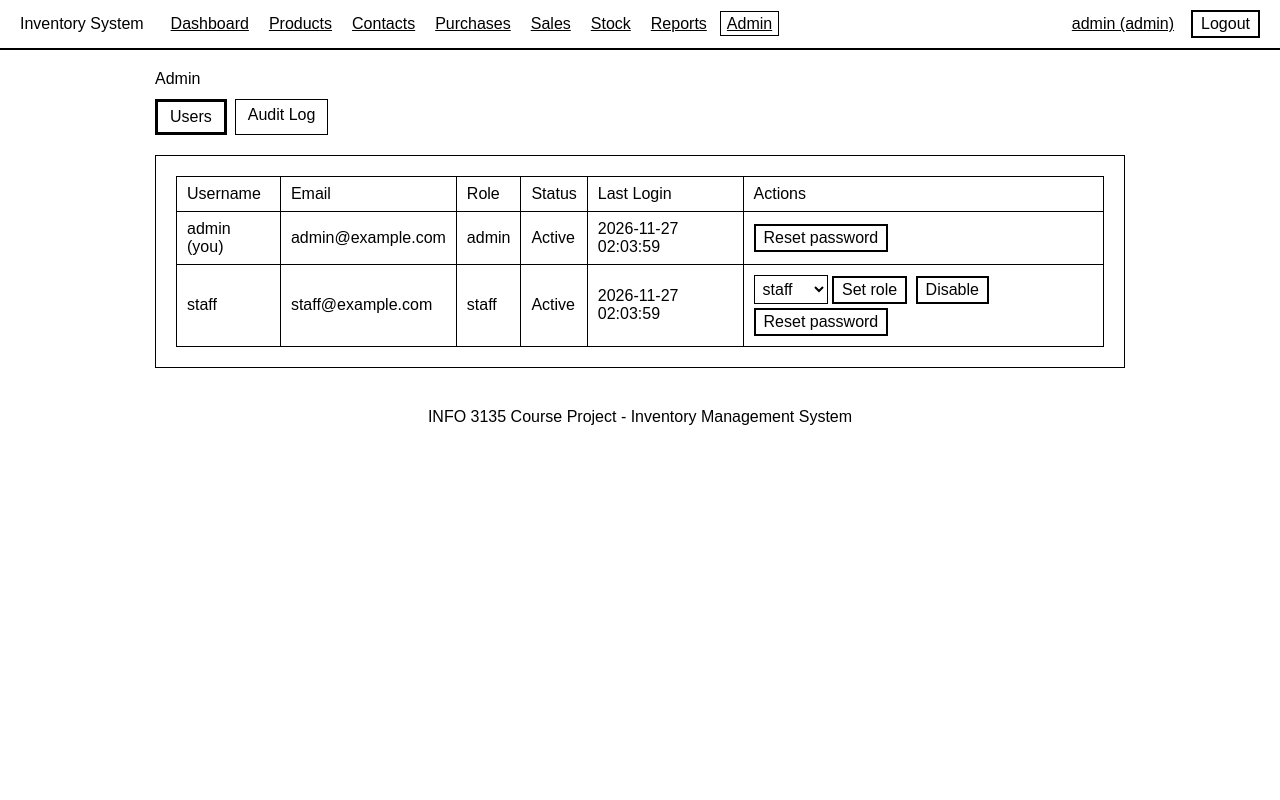
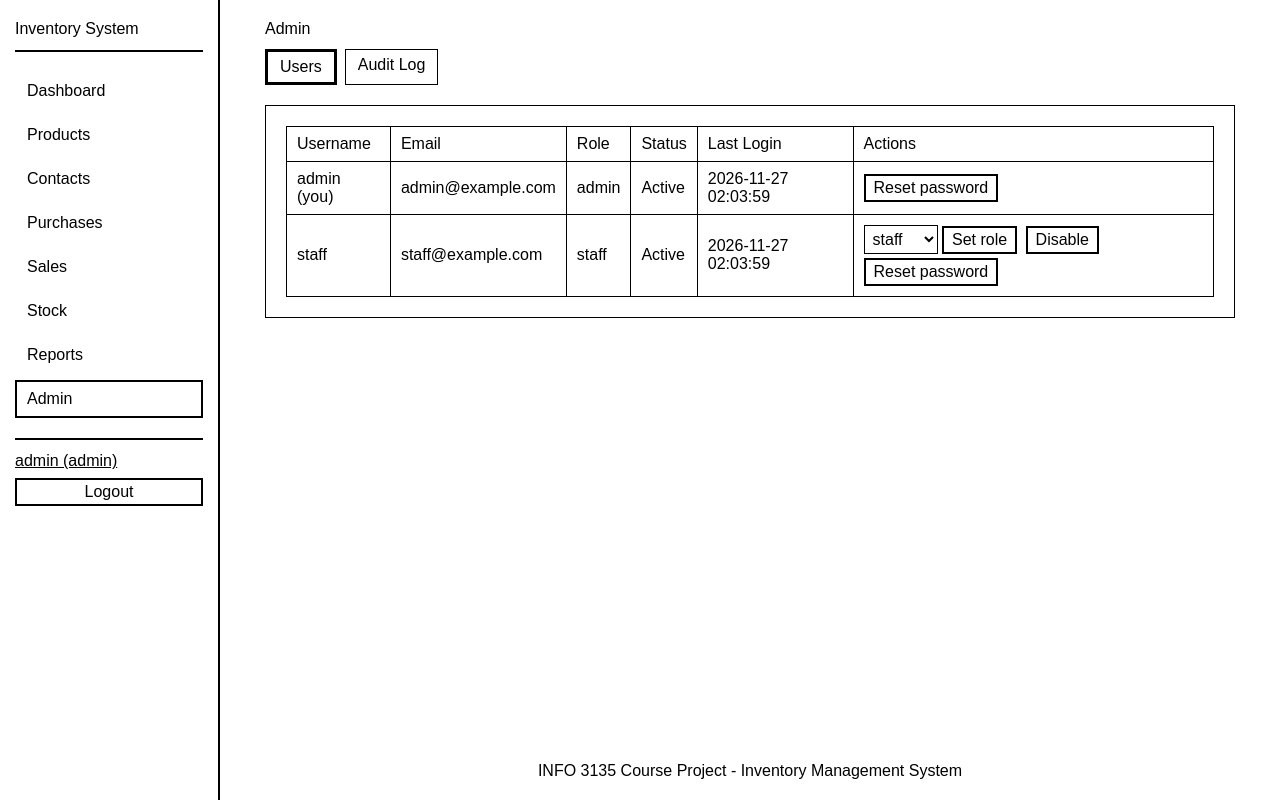
Before and after one commit to AnhNG051/Inventory-Management, a PHP site: page /pages/admin.php in a window 1280 px wide. Run offline with PHP 8.4, Linux system fonts and the light colour scheme; a user stored in the database is signed in; data comes from the database, SQL or seed files in the repository.

Commit message:
Add sidebar layout

```diff
--- a/assets/css/style.css
+++ b/assets/css/style.css
@@ -5,21 +5,22 @@ body { margin: 0; }
 a { color: black; }
 
 /* ---------- Layout ---------- */
-.topbar {
-    display: flex;
-    flex-wrap: wrap;
-    align-items: center;
-    gap: 10px 20px;
-    padding: 10px 20px;
-    border-bottom: 2px solid black;
-}
-.topbar a { margin-right: 6px; padding: 3px 6px; border: 1px solid white; white-space: nowrap; }
-.topbar a.current { border-color: black; }
-.topbar nav { flex: 1; }
-.logout a { margin: 0; }
-.logout { display: flex; align-items: center; gap: 10px; margin: 0; }
+/* logged in: sidebar on the left, page on the right */
+.app { display: flex; min-height: 100vh; }
+.sidebar { width: 220px; flex-shrink: 0; padding: 20px 15px; border-right: 2px solid black; }
+.side { position: sticky; top: 20px; display: flex; flex-direction: column; gap: 20px; }
+.brand { padding-bottom: 12px; border-bottom: 2px solid black; }
+.sidebar nav { display: flex; flex-direction: column; gap: 6px; }
+.sidebar nav a { padding: 8px 10px; border: 2px solid white; text-decoration: none; }
+.sidebar nav a.current { border-color: black; }
+.account { display: flex; flex-direction: column; gap: 8px; padding-top: 12px; border-top: 2px solid black; word-break: break-word; }
 
-.container { max-width: 1000px; margin: 20px auto; padding: 0 15px; }
+/* login and register: no sidebar, only the name on top */
+.topbar { padding: 10px 20px; border-bottom: 2px solid black; }
+.topbar .brand { padding: 0; border: 0; }
+
+.content { flex: 1; min-width: 0; display: flex; flex-direction: column; }
+.container { width: 100%; max-width: 1000px; margin: 20px auto; padding: 0 15px; flex: 1; }
 .footer { text-align: center; padding: 20px; }
 
 .card {
@@ -141,13 +142,19 @@ td.actions select { width: auto; padding: 4px; }
 @media (max-width: 800px) {
     .filters, .filters-wide, .filters-6, .filters-p { grid-template-columns: 1fr 1fr; }
     .hide-sm { display: none; }
+
+    /* sidebar becomes a bar on top */
+    .app { flex-direction: column; min-height: 0; }
+    .sidebar { width: 100%; padding: 10px 15px; border-right: 0; border-bottom: 2px solid black; }
+    .side { position: static; flex-direction: row; flex-wrap: wrap; align-items: center; gap: 8px 16px; }
+    .brand { padding: 0; border: 0; }
+    .sidebar nav { flex-direction: row; flex-wrap: wrap; gap: 4px; flex: 1 1 100%; order: 3; }
+    .account { flex-direction: row; align-items: center; gap: 10px; padding: 0; border: 0; margin-left: auto; }
 }
 
 @media (max-width: 600px) {
     .form-grid, .filters, .filters-wide, .filters-6, .filters-p { grid-template-columns: 1fr; }
     dl { grid-template-columns: 1fr; }
-    .topbar nav a { display: inline-block; margin: 4px 12px 4px 0; }
-    .logout { width: 100%; justify-content: space-between; }
     .card { padding: 15px; }
     .hide-xs { display: none; }
     th, td { padding: 6px; }
@@ -157,6 +164,6 @@ td.actions select { width: auto; padding: 4px; }
 
 /* ---------- Printing (invoices and purchase orders) ---------- */
 @media print {
-    .topbar, .footer, .no-print, .alert { display: none; }
+    .sidebar, .topbar, .footer, .no-print, .alert { display: none; }
     .card { border: 0; padding: 0; }
 }
--- a/includes/layout.php
+++ b/includes/layout.php
@@ -19,9 +19,11 @@ function page_start($title, $public = false) {
     <link rel="stylesheet" href="../assets/css/style.css">
 </head>
 <body>
-<header class="topbar">
+<div class="app">
+<?php if (!$public): ?>
+    <aside class="sidebar">
+        <div class="side">
             <span class="brand">Inventory System</span>
-    <?php if (!$public): ?>
             <nav>
                 <?php
                 nav_link("dashboard.php", "Dashboard");
@@ -36,14 +38,19 @@ function page_start($title, $public = false) {
                 }
                 ?>
             </nav>
-        <form method="post" action="login.php" class="logout">
+            <form method="post" action="login.php" class="account">
                 <?php csrf_field(); ?>
                 <input type="hidden" name="action" value="logout">
                 <a href="profile.php"><?= h($_SESSION["username"]) ?> (<?= h($_SESSION["role"]) ?>)</a>
                 <button type="submit" class="btn small">Logout</button>
             </form>
+        </div>
+    </aside>
 <?php endif; ?>
-</header>
+<div class="content">
+<?php if ($public): ?>
+    <header class="topbar"><span class="brand">Inventory System</span></header>
+<?php endif; ?>
 <main class="container">
     <?php show_flash(); ?>
 <?php
@@ -53,6 +60,8 @@ function page_end() {
 ?>
 </main>
 <footer class="footer">INFO 3135 Course Project - Inventory Management System</footer>
+</div>
+</div>
 <script src="../assets/js/app.js"></script>
 </body>
 </html>
```
Lines whose indentation alone changed are shown as unchanged.
